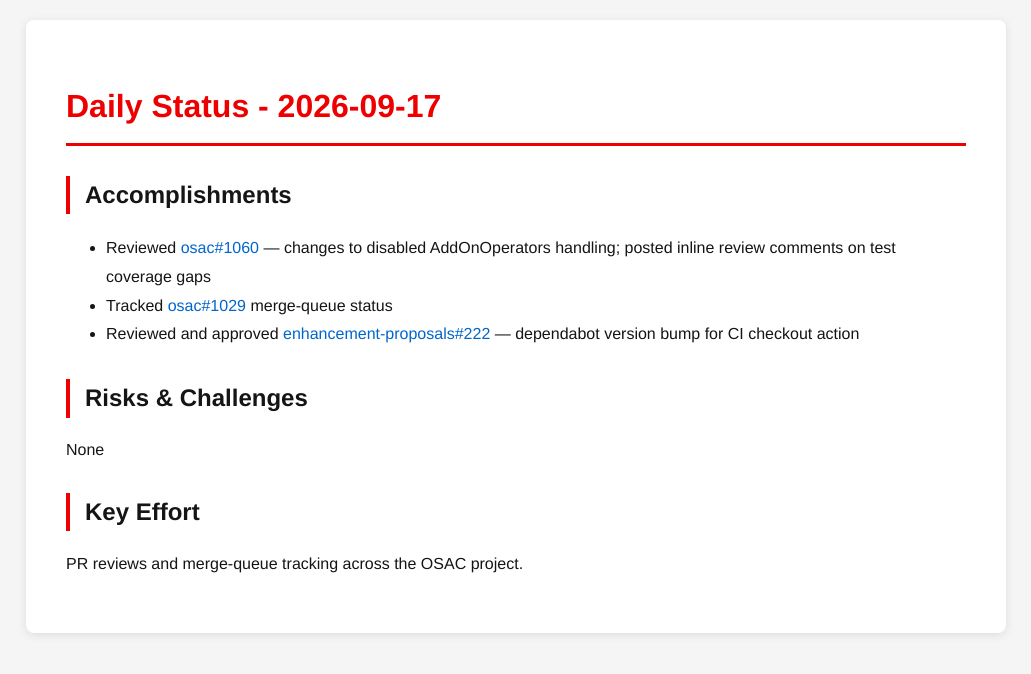
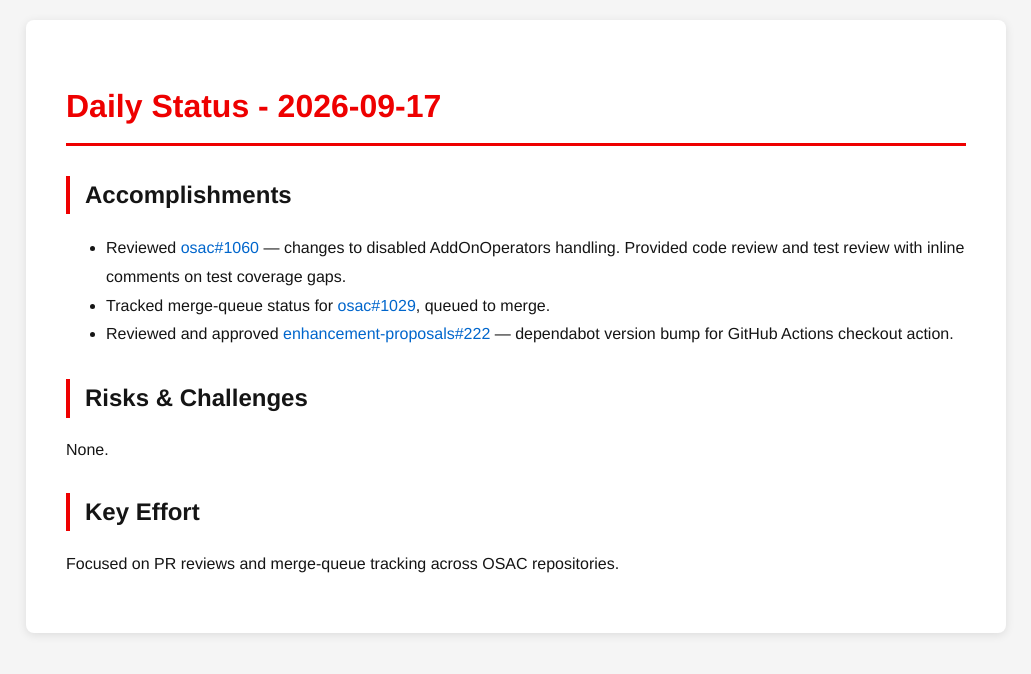
Before and after one commit to tzvatot/daily-status, a Jekyll site: the page built from 2026-09-17.md, in a window 1280 px wide. Shown: the top 674 px of the page, without its empty margins (124-1155 px from the left). Built offline with Jekyll 4.4.1, drawn with Linux system fonts in a browser that asks for light colours.

Commit message:
Daily status update - 2026-09-17

```diff
--- a/2026-09-17.md
+++ b/2026-09-17.md
@@ -7,12 +7,12 @@ date: 2026-09-17
 # Daily Status - 2026-09-17
 
 ## Accomplishments
-- Reviewed [osac#1060](https://github.com/osac-project/osac/pull/1060) — changes to disabled AddOnOperators handling; posted inline review comments on test coverage gaps
-- Tracked [osac#1029](https://github.com/osac-project/osac/pull/1029) merge-queue status
-- Reviewed and approved [enhancement-proposals#222](https://github.com/osac-project/enhancement-proposals/pull/222) — dependabot version bump for CI checkout action
+- Reviewed [osac#1060](https://github.com/osac-project/osac/pull/1060) — changes to disabled AddOnOperators handling. Provided code review and test review with inline comments on test coverage gaps.
+- Tracked merge-queue status for [osac#1029](https://github.com/osac-project/osac/pull/1029), queued to merge.
+- Reviewed and approved [enhancement-proposals#222](https://github.com/osac-project/enhancement-proposals/pull/222) — dependabot version bump for GitHub Actions checkout action.
 
 ## Risks & Challenges
-None
+None.
 
 ## Key Effort
-PR reviews and merge-queue tracking across the OSAC project.
+Focused on PR reviews and merge-queue tracking across OSAC repositories.
```
